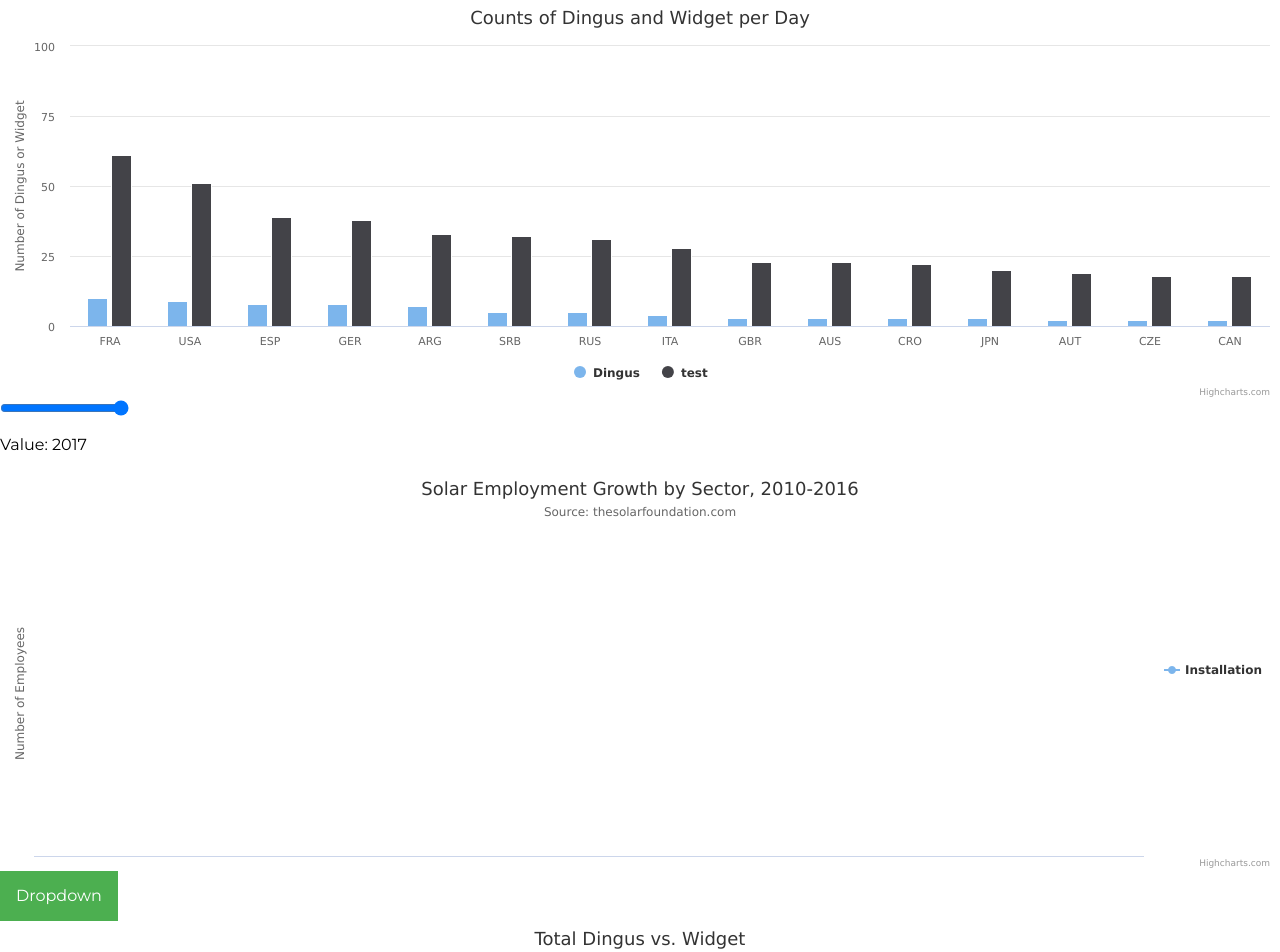
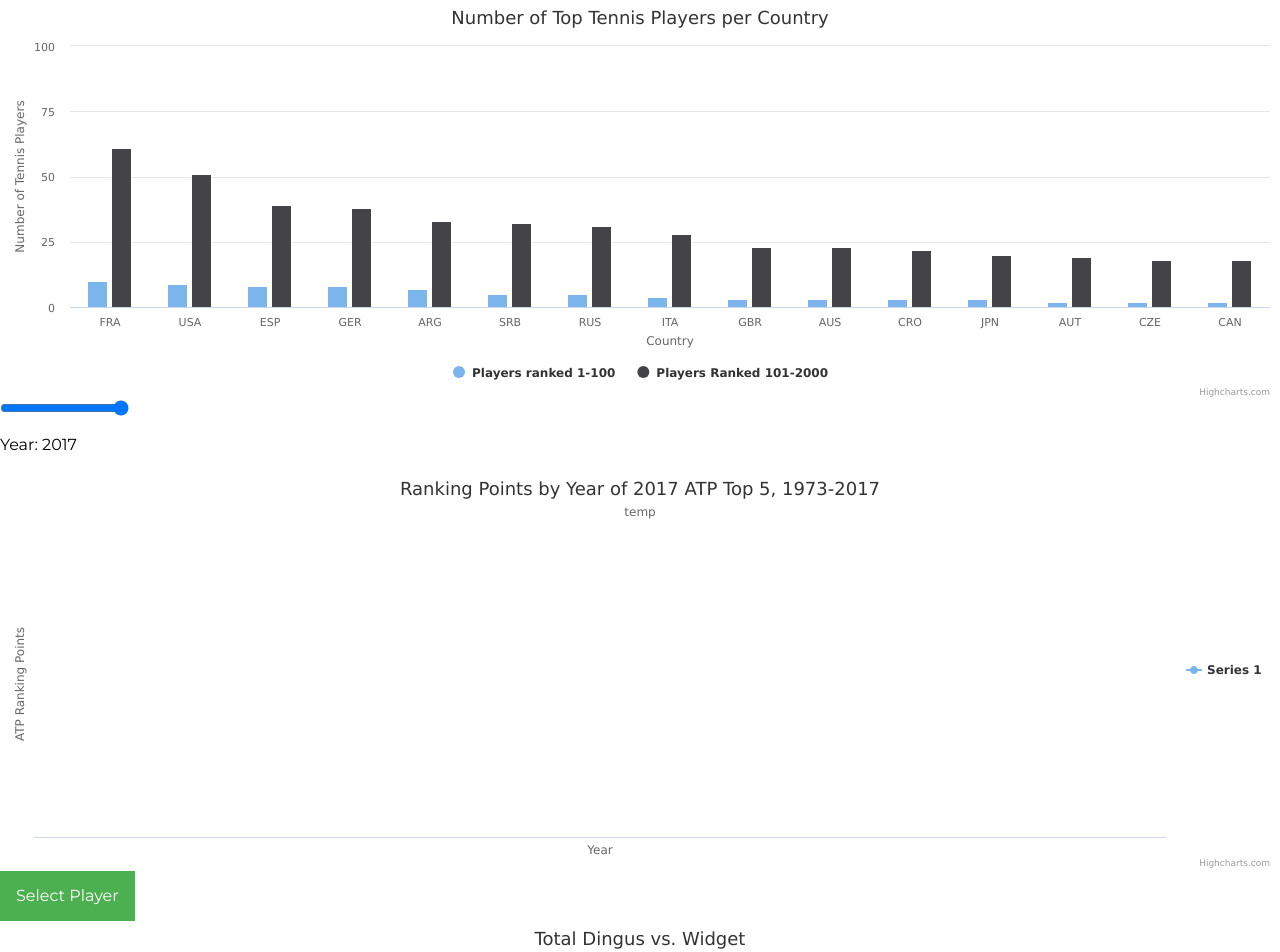
Before and after one commit to mmarkchang/DSC106_Final_Project, a plain HTML site: page index.html in a window 1280 px wide. Shown: the top 952 px of the page. Drawn offline with nearby package versions, Linux system fonts and the light colour scheme.

Commit message:
progress2

```diff
--- a/final_project.js
+++ b/final_project.js
@@ -57,29 +57,27 @@ function barChart(json, year) {
             type: 'column',
         },
         title: {
-            text: 'Counts of Dingus and Widget per Day'
+            text: 'Number of Top Tennis Players per Country'
         },
         xAxis: {
-            categories: keys
+            categories: keys,
+            title: {
+                text: 'Country'
+            }
         },
         yAxis: {
             min: 0,
             max: 100,
             title: {
-                text: 'Number of Dingus or Widget'
+                text: 'Number of Tennis Players'
             }
         },
-        // plotOptions: {
-        //     series: {
-        //         stacking: 'normal'
-        //     }
-        // },
         series: [{
-            name: 'Dingus',
+            name: 'Players ranked 1-100',
             data: values
         },
                 {
-            name: 'test',
+            name: 'Players Ranked 101-2000',
             data: bot_values
 
         }]
@@ -109,22 +107,25 @@ function lineChart(player) {
     Highcharts.chart('line-chart', {
 
         title: {
-            text: 'Solar Employment Growth by Sector, 2010-2016'
+            text: 'Ranking Points by Year of 2017 ATP Top 5, 1973-2017'
         },
 
         subtitle: {
-            text: 'Source: thesolarfoundation.com'
+            text: 'temp'
         },
 
         yAxis: {
             title: {
-                text: 'Number of Employees'
+                text: 'ATP Ranking Points'
             }
         },
 
         xAxis: {
             accessibility: {
                 rangeDescription: 'Range: 2010 to 2017'
+            },
+            title: {
+                text: 'Year'
             }
         },
 
@@ -144,7 +145,7 @@ function lineChart(player) {
         },
 
         series: [{
-            name: 'Installation',
+            name: player,
             data: points_dict[player]
         }],
 
--- a/index.html
+++ b/index.html
@@ -17,12 +17,12 @@
       <div class="rangeslider">
         <input type="range" min="1973" max="2017" value="2017"
         class="myslider" id="sliderRange">
-        <p>Value: <span id="demo"></span></p>
+        <p>Year:  <span id="demo"></span></p>
       </div>
       <div class="chart" id="line-chart">
       </div>
       <div class="dropdown">
-        <button class="dropbtn">Dropdown</button>
+        <button class="dropbtn">Select Player</button>
         <div class="dropdown-content">
           <a class="dropdown_player" onclick="lineChart('Novak Djokovic')">Novak Djokovic</a>
           <a class="dropdown_player" onclick="lineChart('Andy Murray')">Andy Murray</a>
```
